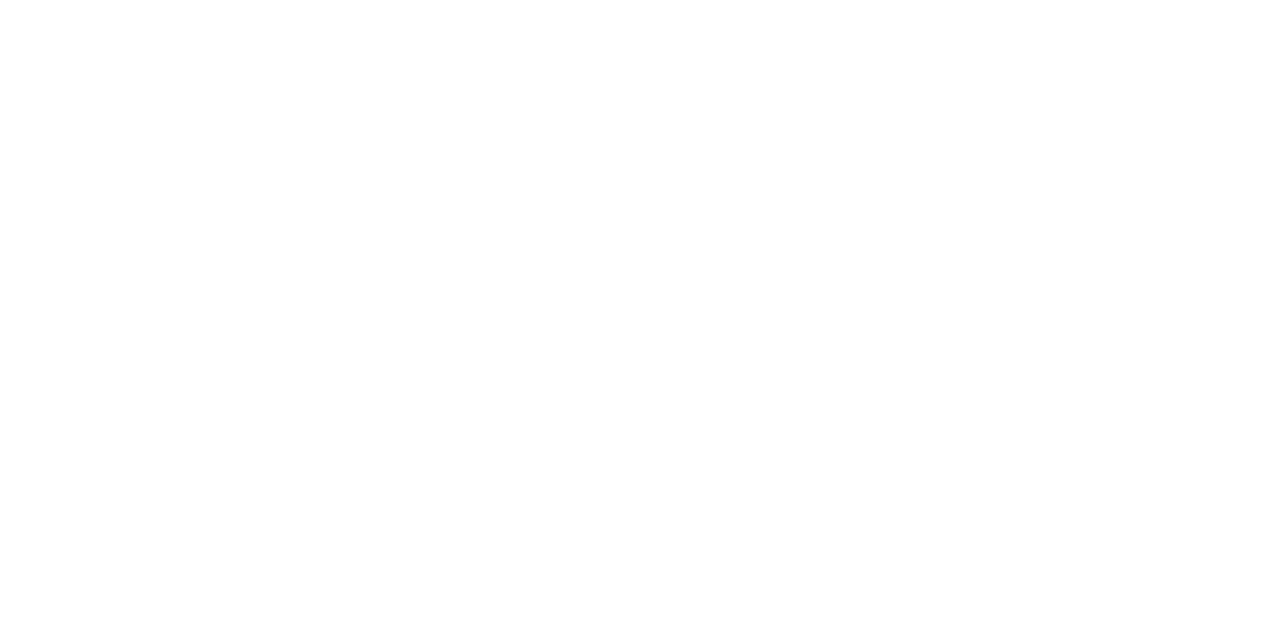
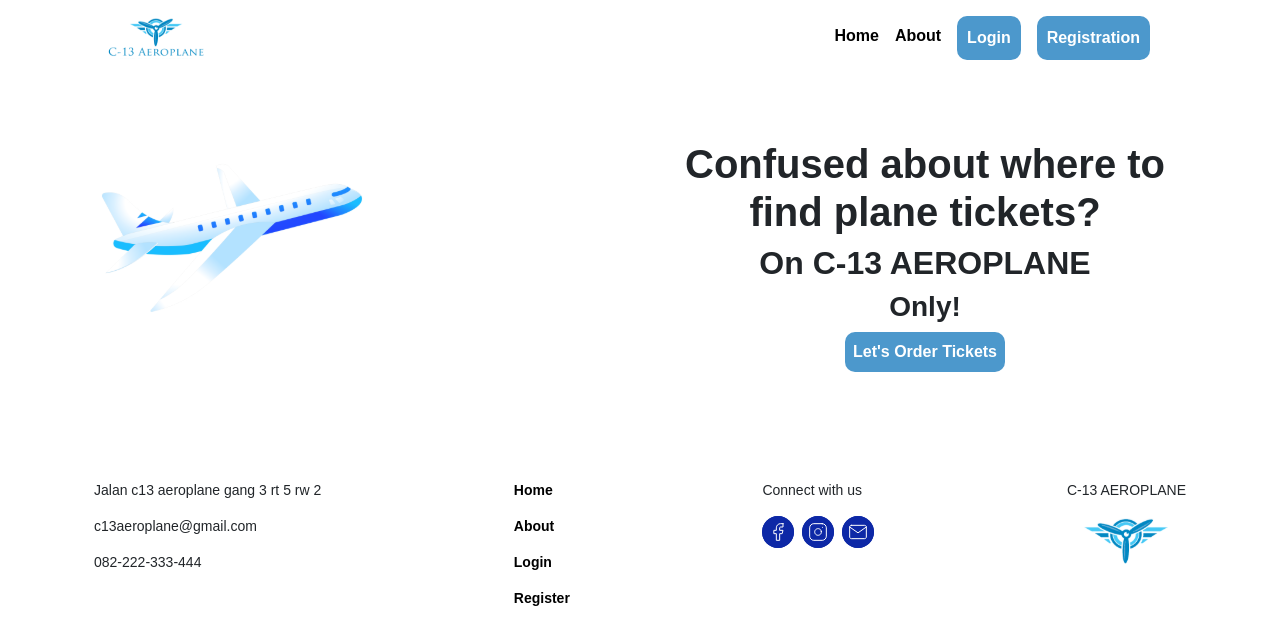
Before and after one commit to afanfian/FE-FSW-Tim-C-13, a React (Create React App) app: page /about in a window 1280 px wide. Before the commit this address had no page. Shown: the top 644 px of the page. Built offline with nearby package versions, Linux system fonts and the light colour scheme.

Commit message:
fix: add navbar, jumbotron, & footer

```diff
--- a/src/App.jsx
+++ b/src/App.jsx
@@ -2,10 +2,9 @@
 import React from 'react'
 import { BrowserRouter as Router, Routes, Route } from 'react-router-dom'
 import Login from './views/User/login'
-// import Navbar from './views/Layout/navbarbeforelogin'
 import Home from './views/home'
+import About from './views/about'
 import Notification from './views/User/notif'
-// import Testing from './views/testing'
 
 function App () {
   return (
@@ -14,9 +13,9 @@
         <div className="App">
           <Routes>
             <Route path='/' element={<Home />}/>
+            <Route path='/about' element={<About />} />
             <Route path='/login' element={<Login />} />
             <Route path='/notification' element={<Notification />} />
-            {/* <Route path='/testing' element={<Testing />}/> */}
           </Routes>
           {/* <Route render={() => <h1>404 page not found</h1>} /> */}
         </div>
--- /dev/null
+++ b/src/views/about.jsx
@@ -0,0 +1,39 @@
+/* eslint-disable react/no-unescaped-entities */
+import React from 'react'
+import { Container, Row, Col } from 'react-bootstrap'
+import Navbar from '../views/Layout/navbarbeforelogin'
+import Footer from '../views/Layout/footer'
+import LogoPesawat from '../assets/airplane.svg'
+
+function about () {
+  return (
+    <div id="about">
+        <Container>
+            {/* Navbar */}
+            <Navbar />
+            {/* About */}
+            <Row>
+                <Col className="col-md-6">
+                    <div>
+                    <img src={LogoPesawat} width="300px" />
+                    </div>
+                </Col>
+                <Col className="col-md-6 pt-5">
+                    <div className="text-center">
+                    <p className="fw-bold h1">
+                        Confused about where to find plane tickets?
+                    </p>
+                    <p className="text-green fw-bold h2">On C-13 AEROPLANE</p>
+                    <p className="fw-bold h3">Only!</p>
+                    <button className="btn-green">Let's Order Tickets</button>
+                    </div>
+                </Col>
+            </Row>
+            {/* Footer */}
+            <Footer />
+        </Container>
+    </div>
+  )
+}
+
+export default about
--- a/src/views/home.jsx
+++ b/src/views/home.jsx
@@ -18,7 +18,7 @@
 import { Formik } from 'formik'
 import * as Yup from 'yup'
 
-function about () {
+function home () {
   const [index, setIndex] = useState(0)
 
   const handleSelect = (selectedIndex, e) => {
@@ -273,4 +273,4 @@
   )
 }
 
-export default about
+export default home
```
